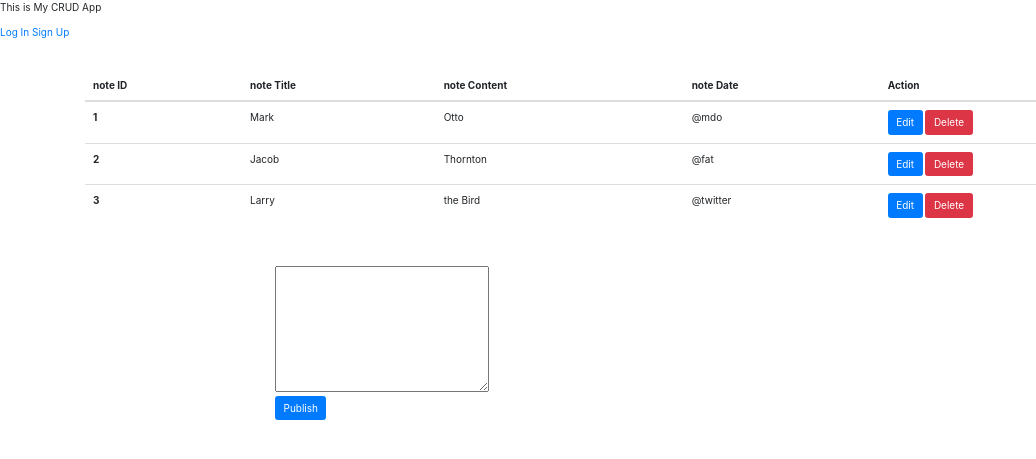
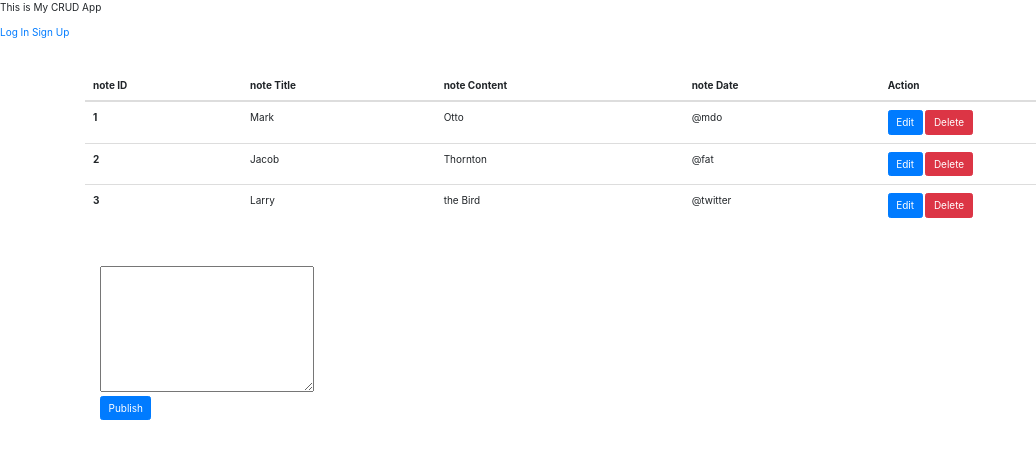
Before and after one commit to ItsCosmas/PHP-CRUD-app, a PHP site: page / in a window 1280 px wide. Shown: the top 459 px of the page, without its empty margins (0-1036 px from the left). Run offline with PHP 8.4, Linux system fonts and the light colour scheme; some libraries are stand-ins or nearby versions.

Commit message:
Styled the Editor for better fit

```diff
--- a/index.php
+++ b/index.php
@@ -62,11 +62,11 @@ This is a PHP CRUD App
     </tr>
   </tbody>
 </table>
-<div class="row">
-<div class="container col-lg-8 col-md-8 col-sm-12 col-xs-12 text-left">
+</div>
+<div class="container">
+<div class="col-lg-8 col-md-8 col-sm-12 col-xs-12 text-left">
 <textarea name="content" id="editor" cols="30" rows="8"></textarea><br>
 <button type="button" class="btn btn-primary">Publish</button></div>
-</div>
 </div>
 
 <script>
```
